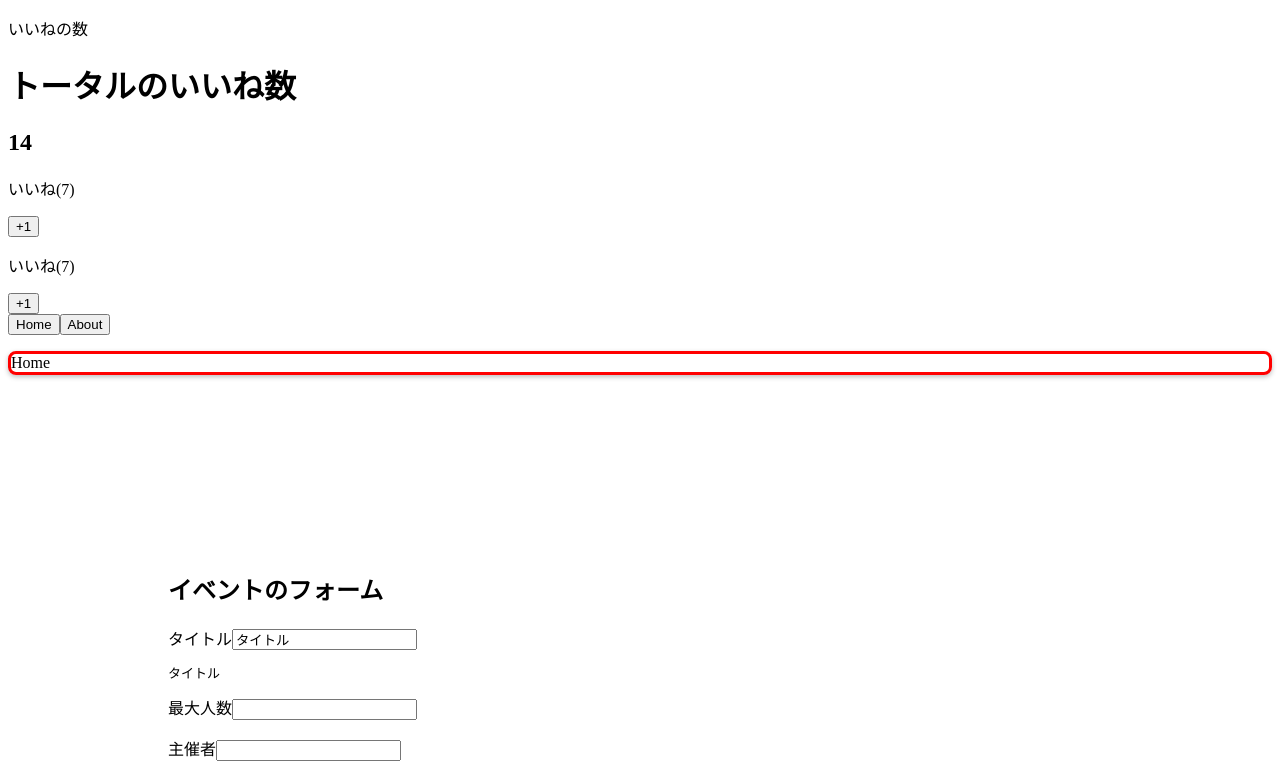
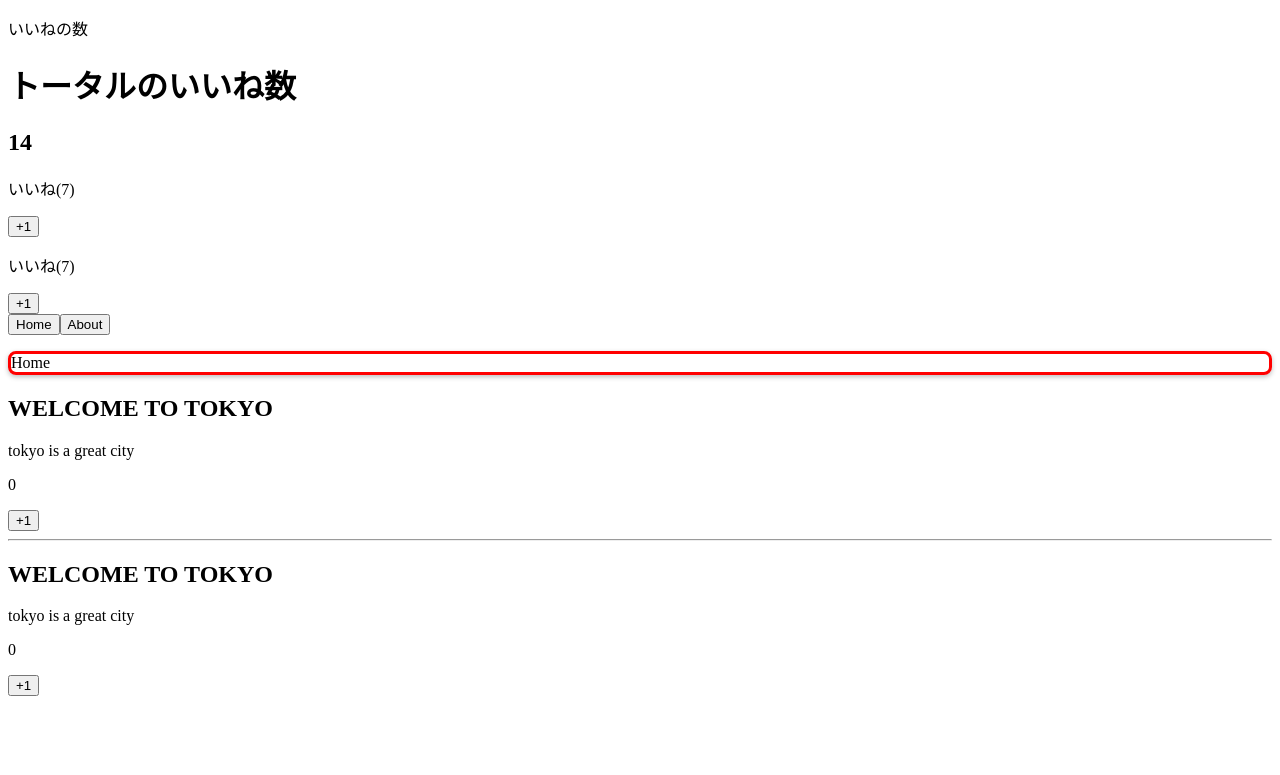
Before and after one commit to gen-ghub/udemy-test-vuejs, a Vue app: page / in a window 1280 px wide. Shown: the top 775 px of the page. Built offline with nearby package versions, Linux system fonts and the light colour scheme.

Commit message:
フィルターとミックスイン

```diff
--- /dev/null
+++ b/src/components/CountNumber.vue
@@ -0,0 +1,19 @@
+<template>
+  <div>
+    <h2>{{ title | lowerCase | upperCase }}</h2>
+    <p>{{ subTitle | upperCase | lowerCase }}</p>
+    <p>{{ number }}</p>
+    <button @click="number++">+1</button>
+  </div>
+</template>
+
+<script>
+import { tokyoNumber } from "@/tokyoNumber";
+
+export default {
+  mixins: [tokyoNumber],
+  created(){
+    console.log("created in component")
+  }
+};
+</script>
--- a/src/components/Home.vue
+++ b/src/components/Home.vue
@@ -1,9 +1,29 @@
 <template>
-  <p v-border:solid.round.shadow="{ widht: '5px', color: 'red' }">Home</p>
+  <div>
+    <p v-border:solid.round.shadow="{ widht: '5px', color: 'red' }">Home</p>
+    <h2>{{ title | lowerCase | upperCase }}</h2>
+    <p>{{ subTitle | upperCase | lowerCase }}</p>
+    <p>{{ number }}</p>
+    <button @click="number++">+1</button>
+    <hr />
+    <CountNumber></CountNumber>
+  </div>
 </template>
 
 <script>
+import CountNumber from "./CountNumber.vue";
+import { tokyoNumber } from "@/tokyoNumber";
+
 export default {
+  mixins: [tokyoNumber],
+  data(){
+    return{
+      tmpData: "hello"
+    };
+  },
+  components: {
+    CountNumber
+  },
   directives: {
     border(el, binding) {
       el.style.borderWidth = binding.value.width;
--- a/src/main.js
+++ b/src/main.js
@@ -4,7 +4,15 @@
 
 Vue.config.productionTip = false;
 Vue.component("LikeNumber", LikeNumber);
-
+Vue.filter("upperCase", function(value) {
+  console.log("フィルタ");
+  return value.toUpperCase();
+});
+Vue.mixin({
+  created() {
+    console.log("global mixin");
+  }
+});
 
 new Vue({
   render: (h) => h(App),
--- /dev/null
+++ b/src/tokyoNumber.js
@@ -0,0 +1,17 @@
+export const tokyoNumber = {
+  data() {
+    return {
+      title: "Welcome to Tokyo",
+      subTitle: "Tokyo is a great city",
+      number: 0,
+    };
+  },
+  filters: {
+    lowerCase(value) {
+      return value.toLowerCase();
+    },
+  },
+  created(){
+    console.log("created in Mixin");
+  }
+};
```
